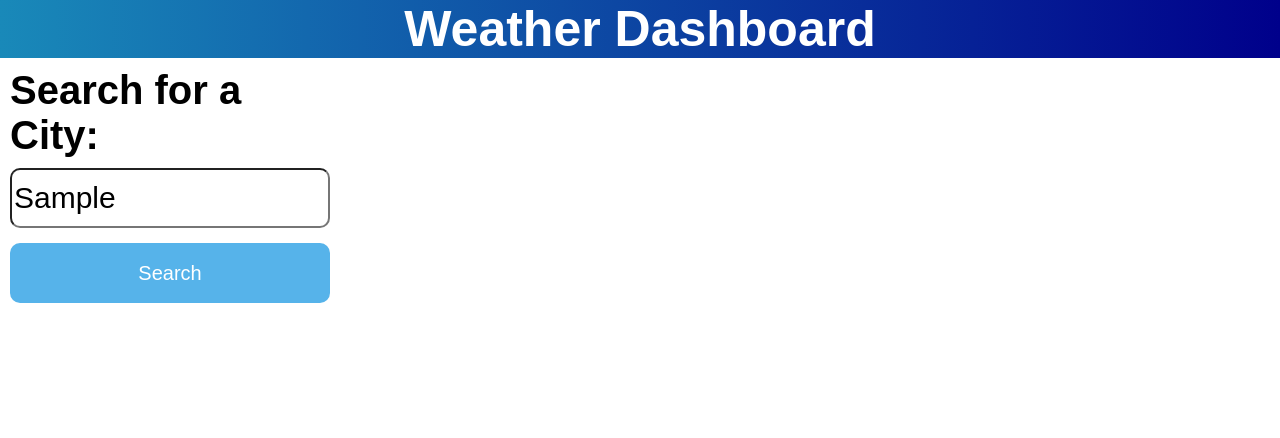
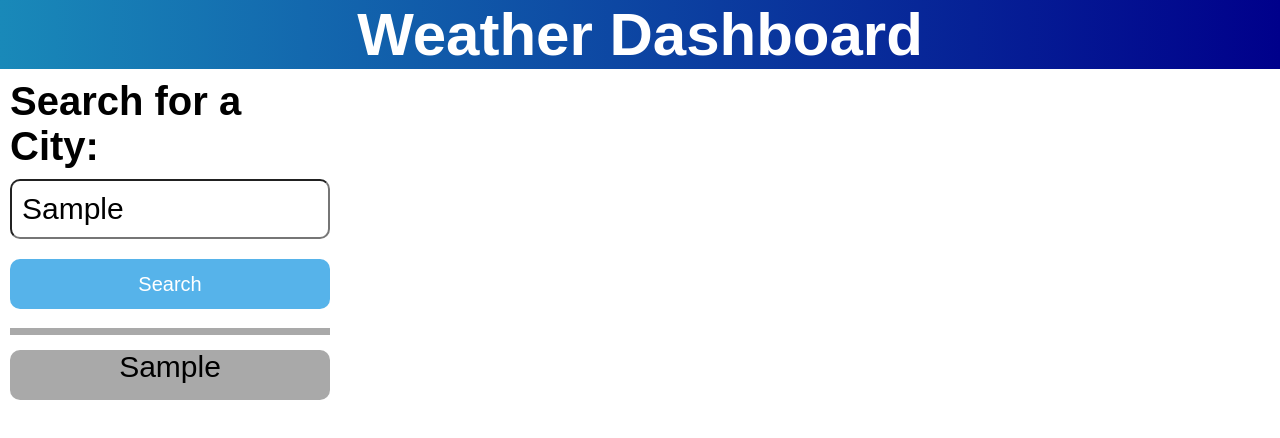
Before and after one commit to benbushman98/Weather-Dashboard, a plain HTML site: page index.html in a window 1280 px wide. Both pictures are taken after typing "Sample" into the empty fields and a click on the button "Search". Drawn offline with nearby package versions, Linux system fonts and the light colour scheme.

Commit message:
local storage work

```diff
--- a/assets/css/style.css
+++ b/assets/css/style.css
@@ -7,7 +7,7 @@
     color: white;
     justify-content: center;
     text-align: center;
-    font-size: 50px;
+    font-size: 60px;
     background-image: linear-gradient(to right, #1989B9, darkblue);
     height: auto;
     display: flex;
@@ -18,6 +18,10 @@
     margin: 10px;
     width: 25%;
 }
+#citysearch {
+    font-size: 40px;
+    margin-top: 10px;
+}
 #city {
     width: 100%;
     height: 60px;
@@ -25,21 +29,42 @@
     margin-top: 10px;
     margin-bottom: 5px;
     border-radius: 10px;
+    padding: 10px;
 }
 #searchbtn {
     width: 100%;
-    height: 60px;
-    margin-top: 10px;
-    margin-bottom: 5px;
+    height: 50px;
+    margin-top: 15px;
+    margin-bottom: 15px;
     font-size: 20px;
     background-color: #56b3ea;
     border: none;
     color: white;
     border-radius: 10px;
+    cursor: pointer;
+}
+hr {
+    margin-top: 4px;
+    margin-bottom: 4px;
+    height: 7px;
+    background-color: darkgrey;
+    border: none;
+}
+ul {
+    padding-inline-start: 0px;
+}
+.searchcities {
+    width: 100%;
+    height: 50px;
+    margin-top: 15px;
+    margin-bottom: 15px;
+    font-size: 30px;
+    background-color: darkgrey;
+    border: none;
+    color: black;
+    border-radius: 10px;
+    list-style: none;
+    text-align: center;
+    padding-inline-start: 0px;
 
 }
-
-main h1 {
-    font-size: 40px;
-    margin-top: 10px;
-}
--- a/assets/js/script.js
+++ b/assets/js/script.js
@@ -1,17 +1,13 @@
 var APIKey = "9c2f191921ea4a448012e7d41b8872c0";
-var city = $("#city").val();
+var city = $("#city")
 var queryURL = "https://api.openweathermap.org/data/2.5/weather?q=" + city + "&appid=" + APIKey;
-
-
+var searchBtn = $("#searchbtn").click(cityInput);
 
 function cityInput() {
-    alert(city)
-    console.log(queryURL);
-    console.log("test");
+    var ulEl = $('ul')
+    var liEl = $('<li>');
+    liEl.addClass('searchcities')
+    ulEl.append(liEl)
+    liEl.text(city.val())
+    window.localStorage.setItem("Searched City", city.val())
 }
-
-var searchBtn = document.getElementById("searchbtn")
-searchBtn.addEventListener("click", cityInput)
-
-
-// fetch(queryURL)
--- a/index.html
+++ b/index.html
@@ -10,9 +10,11 @@
         <h1 id="mainheader">Weather Dashboard</h1>
         <main>
             <div id="searchcont">
-                <h1>Search for a City:</h1>
-                <input type="text" id="city" placeholder="  Mesa">
+                <h1 id="citysearch">Search for a City:</h1>
+                <input type="text" id="city" placeholder="Mesa">
                 <button id="searchbtn">Search</button>
+                <hr>
+                <ul></ul>
             </div>
         </main>
     </body>
```
